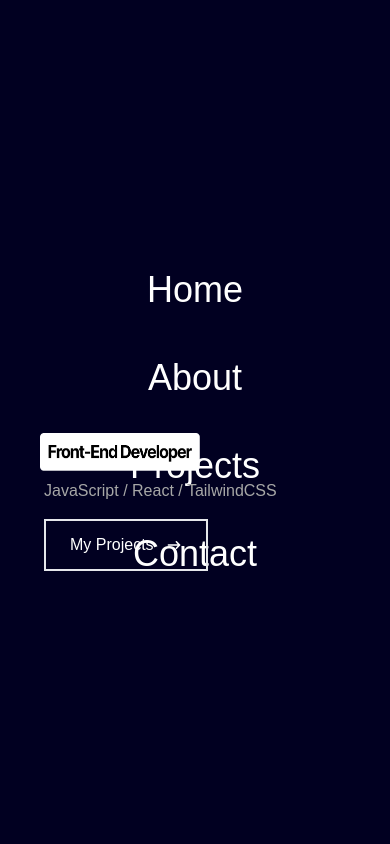
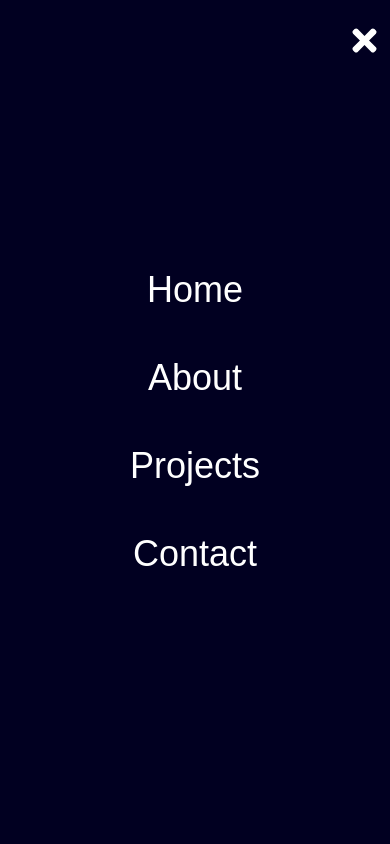
Before and after one commit to terejoe/personal-portfolio, a React (Create React App) app: page / in a window 390 px wide. Both pictures are taken after a click on the element 364 px from the left and 40 px from the top of the page. Shown: the top 844 px of the page. Built offline with nearby package versions, Linux system fonts and the light colour scheme.

Commit message:
updating animation

```diff
--- a/src/components/home.jsx
+++ b/src/components/home.jsx
@@ -12,12 +12,12 @@ export default function Home() {
       <div className='max-w-[1000px] mx-0 px-8 flex justify-center text-left flex-col h-full'>
         <p className='text-2xl text-[#a7a7a7]'><img src={handEmoji} alt = 'Hand Emoji' className='inline mr-2 mt-[-4px]'></img>Hi, My name is</p>
         <h1 className = 'text-4xl sm:text-7xl font-bold text-[#ffffff]' data-aos="fade-right" data-aos-duration="3000" >Nzeamalu Nkechinyere Tere-joe</h1>
-        <img src={frontEnd} alt='Front-end Logo' className = 'mt-4 ml-2 w-[160px] h-[38px]' data-aos="zoom-out-up" data-aos-duration="3000"/>
-        <p className='py-2 text-[#a7a7a7] ml-3'data-aos="zoom-out-up" data-aos-duration="3000">JavaScript / React / TailwindCSS</p>
+        <img src={frontEnd} alt='Front-end Logo' className = 'mt-4 ml-2 w-[160px] h-[38px]' data-aos="fade-right" data-aos-duration="3000" data-aos-delay="200"/>
+        <p className='py-2 text-[#a7a7a7] ml-3' data-aos="fade-right" data-aos-duration="3000" data-aos-delay="400">JavaScript / React / TailwindCSS</p>
 
-        <div className='ml-3'data-aos="zoom-out-up" data-aos-duration="3000">
-        <Link  to="projects" smooth={true} duration={500}><button className='text-white group border-2 px-6 py-3 flex items-center my-2 hover:bg-green-600 hover:border-green-600'>My Projects<span className='group-hover:rotate-90 duration-300'><HiArrowNarrowRight className='ml-3'/></span></button></Link>
-         </div>
+        <div className='ml-3'data-aos="fade-right" data-aos-duration="3000" data-aos-delay="600">
+          <Link  to="projects" smooth={true} duration={500}><button className='text-white group border-2 px-6 py-3 flex items-center my-2 hover:bg-green-600 hover:border-green-600'>My Projects<span className='group-hover:rotate-90 duration-300'><HiArrowNarrowRight className='ml-3'/></span></button></Link>
+        </div>
       </div>
     </div>
 
--- a/src/components/navbar.jsx
+++ b/src/components/navbar.jsx
@@ -28,7 +28,7 @@ export default function Navbar() {
         </div>
 
         {/* Hamburger Menu Items */}
-        <ul className = {!nav ? 'hidden' : 'absolute top-0 left-0 w-full h-screen bg-[#010021] flex flex-col justify-center items-center z-10'}>
+        <ul className = {!nav ? 'hidden' : 'absolute top-0 left-0 w-full h-screen bg-[#010021] flex flex-col justify-center items-center'}>
           <li className='py-6 text-4xl'><Link onClick = {handleClick} to="home" smooth={true} duration={500}>Home</Link></li>
           <li className='py-6 text-4xl'><Link onClick = {handleClick} to="about" smooth={true} duration={500}>About</Link></li>
           <li className='py-6 text-4xl'><Link onClick = {handleClick} to="projects" smooth={true} duration={500}>Projects</Link></li>
```
